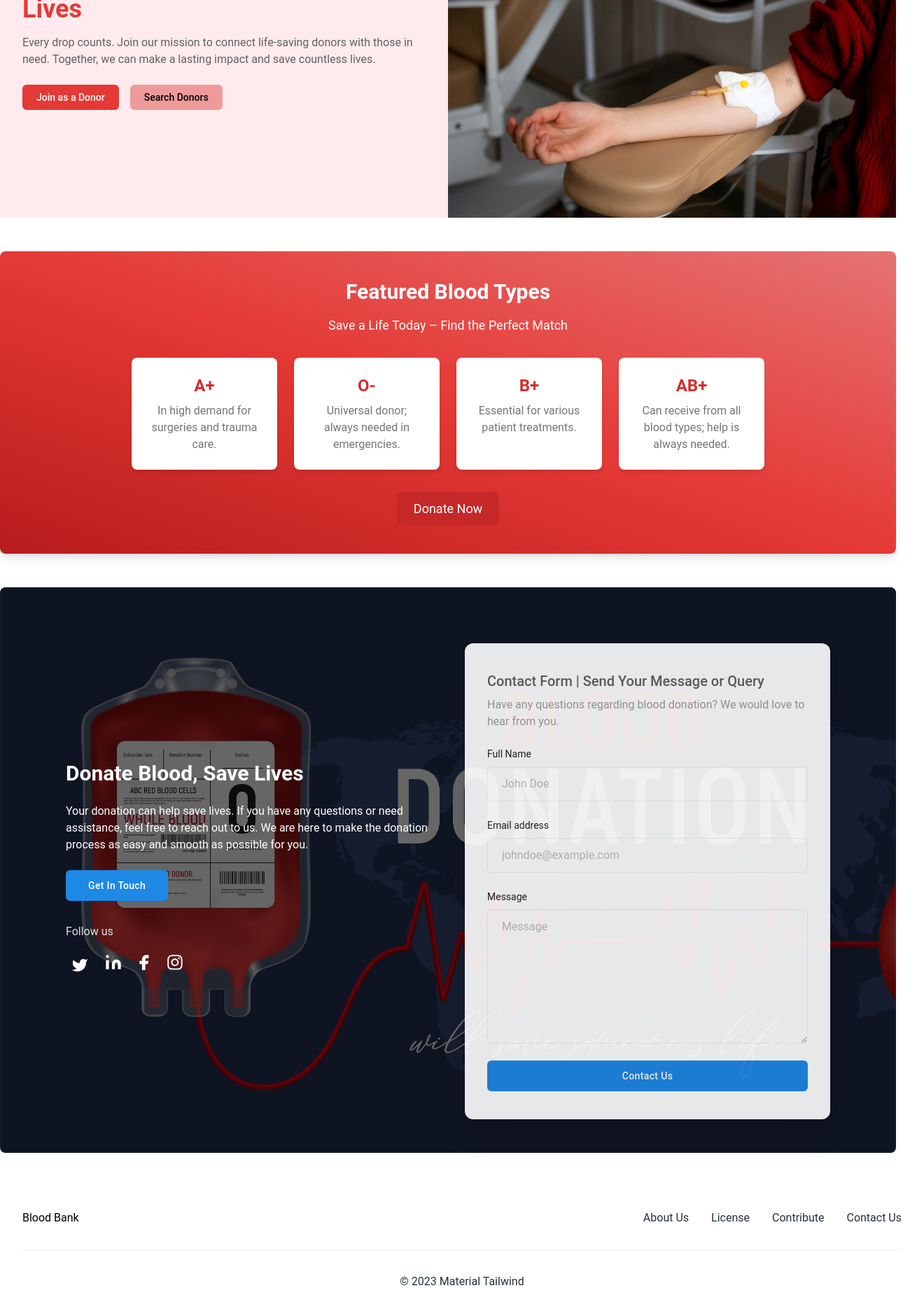
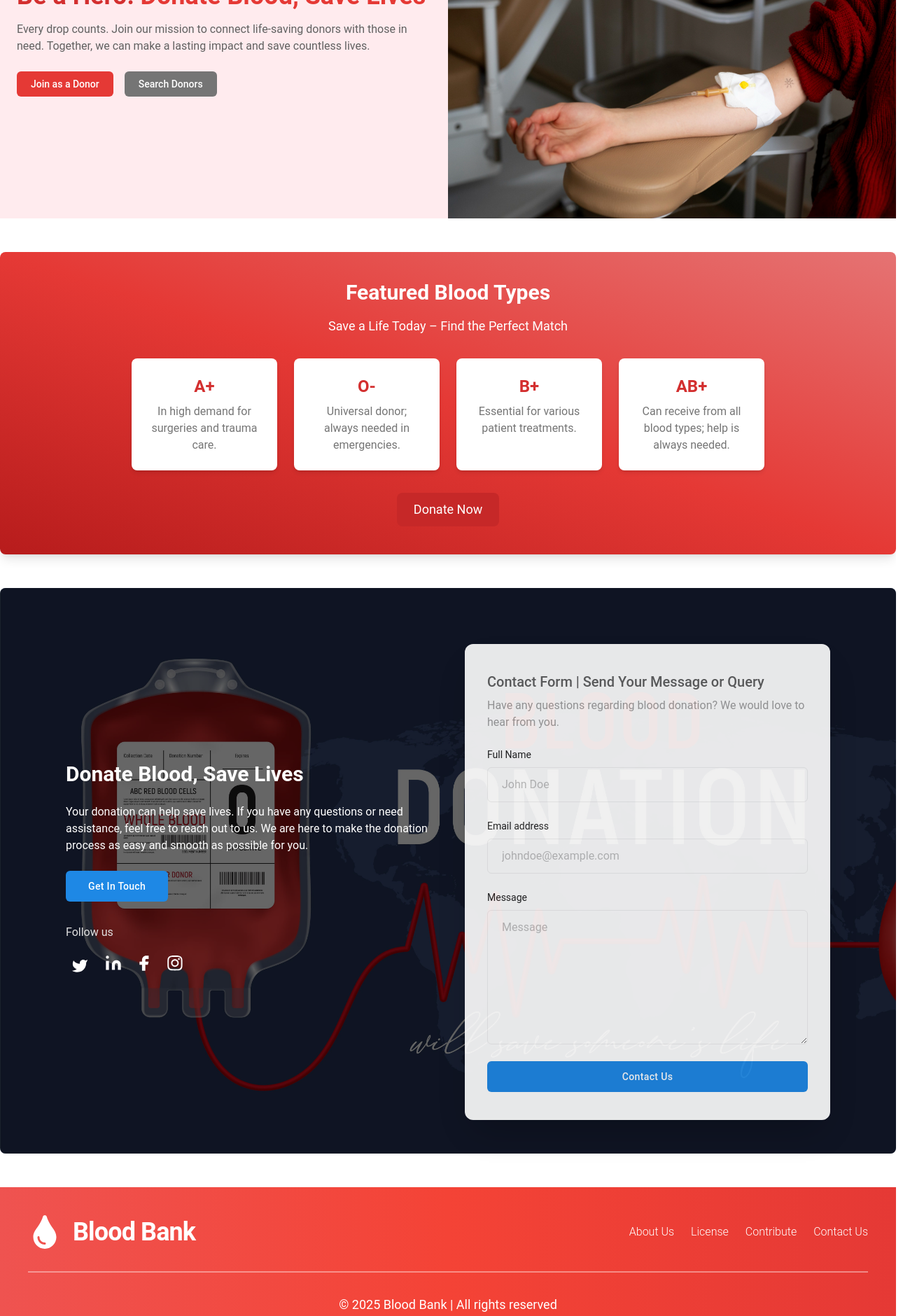
Before and after one commit to SahariorRidoy/Blood-Bank-Management-Client, a React (Vite) app: page / in a window 1280 px wide. Shown: the part 320-2200 px from the top of the page at 70% size, 1320 px wide, since content can reach past the window. Built offline with nearby package versions, Linux system fonts and the light colour scheme; no server answers.

Commit message:
Added Footer style, fix other pages styles and responsiveness

```diff
--- a/src/MainLayout/MainLayout.jsx
+++ b/src/MainLayout/MainLayout.jsx
@@ -4,15 +4,21 @@ import { FooterWithLogo } from "../components/Footer/FooterWithLogo";
 
 const MainLayout = () => {
   return (
-    <div className="max-w-[1320px] mx-auto flex flex-col min-h-screen">
-      <div>
-        <StickyNavbar></StickyNavbar>
-      </div>
-      <div className="flex-grow mt-10">
-        <Outlet></Outlet>
+    <div className="flex flex-col min-h-screen">
+      <div className="w-full fixed  z-50">
+        <StickyNavbar />
       </div>
 
-      <FooterWithLogo></FooterWithLogo>
+
+      <div className="flex-grow mt-10 w-full">
+        <div className="max-w-[1320px] mx-auto">
+          <Outlet />
+        </div>
+      </div>
+
+      <div className="w-full">
+        <FooterWithLogo />
+      </div>
     </div>
   );
 };
--- a/src/Pages/BlogPage/BlogPage.jsx
+++ b/src/Pages/BlogPage/BlogPage.jsx
@@ -26,7 +26,7 @@ const BlogPage = () => {
   }, []);
 
   return (
-    <div className="container mx-auto p-4">
+    <div className="container mx-auto p-4 mt-14">
       <h2 className="text-2xl font-bold text-center mb-6">Published Blogs</h2>
 
       {/* Search bar (centered) */}
--- a/src/Pages/DonationRequest/DonationRequest.jsx
+++ b/src/Pages/DonationRequest/DonationRequest.jsx
@@ -22,7 +22,7 @@ const DonationRequests = () => {
   }
 
   return (
-    <div className="container mx-auto p-4 bg-red-50">
+    <div className="container mx-auto p-4 mt-14 bg-red-50">
       <h2 className="text-3xl font-bold text-center mb-6 text-red-700">
         Pending Blood Donation Requests
       </h2>
--- a/src/Pages/Home/Banner/Banner.jsx
+++ b/src/Pages/Home/Banner/Banner.jsx
@@ -2,10 +2,10 @@ import { Link } from 'react-router-dom';
 import bannerImg from "../../../assets/banner-high.jpg"
 const Header = () => {
   return (
-    <header className="bg-red-50 dark:bg-gray-900">
+    <header className="bg-red-50 dark:bg-gray-900 md:mt-20">
     <div className="lg:flex">
       <div className="flex items-center justify-center w-full px-6 py-8 lg:h-[32rem] lg:w-1/2">
-        <div className="max-w-xl">
+        <div className="max-w-">
           <h2 className="text-3xl font-semibold text-red-700 dark:text-red-400 lg:text-4xl">
             Be a Hero: <span className="text-red-600 dark:text-red-500">Donate Blood, Save Lives</span>
           </h2>
@@ -17,13 +17,13 @@ const Header = () => {
           <div className="flex flex-col mt-6 space-y-3 lg:space-y-0 lg:flex-row">
             <Link
               to="/register"
-              className="block px-5 py-2 text-sm font-medium text-center text-white transition-colors duration-300 bg-red-600 rounded-md hover:bg-red-500"
+              className="block px-5 py-2 text-sm font-medium text-center text-white transition-colors duration-300 bg-red-600 rounded-md hover:bg-red-900"
             >
               Join as a Donor
             </Link>
             <Link
               to="/search"
-              className="block px-5 py-2 text-sm font-medium text-center text-black transition-colors duration-300 bg-red-200 rounded-md lg:mx-4 hover:bg-red-300"
+              className="block px-5 py-2 text-sm font-medium text-center transition-colors duration-300 text-white  bg-gray-600 rounded-md lg:mx-4 hover:bg-red-900"
             >
               Search Donors
             </Link>
--- a/src/Pages/Home/FundingPage/FundingPage.jsx
+++ b/src/Pages/Home/FundingPage/FundingPage.jsx
@@ -20,7 +20,7 @@ const FundingPage = () => {
   };
 
   return (
-    <div className="funding-page max-w-5xl mx-auto p-6">
+    <div className="funding-page max-w-5xl mx-auto mt-16 p-6">
       <h1 className="text-3xl font-bold text-center mb-4">Support Our Cause</h1>
       <p className="text-center text-gray-600 mb-6">Your contribution can make a real difference. Please enter your payment details below.</p>
 
--- a/src/Pages/Home/Home.jsx
+++ b/src/Pages/Home/Home.jsx
@@ -10,14 +10,14 @@ const Home = () => {
         return <Loading />
       }
     return (
-        <div className='max-w-[1320px] mx-auto'>
+        <div  className='max-w-[1320px] mx-auto'>
             <div>
             <Banner></Banner>
             </div>
             <div className='pt-12'>
                 <FeaturedBloodTypes></FeaturedBloodTypes>
             </div>
-            <div className='py-12'>
+            <div  className='py-12'>
             <ContactUs></ContactUs>
             </div>
         </div>
--- a/src/components/Footer/FooterWithLogo.jsx
+++ b/src/components/Footer/FooterWithLogo.jsx
@@ -1,18 +1,24 @@
 import { Typography } from "@material-tailwind/react";
+import { FaTint } from 'react-icons/fa';  // Blood drop icon
 
 export function FooterWithLogo() {
   return (
-    <footer className="w-[1320px] mx-auto bg-white p-8">
-      <div className="flex flex-row flex-wrap items-center justify-center gap-y-6 gap-x-12 bg-white text-center md:justify-between">
-        {/* <img src="https://docs.material-tailwind.com/img/logo-ct-dark.png" alt="logo-ct" className="w-10" /> */}
-        <h2>Blood Bank</h2>
-        <ul className="flex flex-wrap items-center gap-y-2 gap-x-8">
+    <footer className="w-full bg-gradient-to-r from-red-400 via-red-500 to-red-600 p-10">
+      {/* Outer div takes full width, inner div is constrained */}
+      <div className="max-w-[1320px] mx-auto flex flex-col sm:flex-row items-center justify-between text-center text-white">
+        {/* Logo with Icon */}
+        <div className="flex items-center gap-4 mb-6 sm:mb-0">
+          <FaTint className="text-white text-5xl transform hover:scale-110 transition-all duration-300" />
+          <h2 className="text-4xl font-semibold tracking-tight">Blood Bank</h2>
+        </div>
+
+        {/* Links */}
+        <ul className="flex flex-col sm:flex-row items-center gap-6 text-lg font-medium">
           <li>
             <Typography
               as="a"
-              href="#"
-              color="blue-gray"
-              className="font-normal transition-colors hover:text-blue-500 focus:text-blue-500"
+              color="white"
+              className="transition-colors cursor-pointer hover:text-red-200 focus:text-red-200"
             >
               About Us
             </Typography>
@@ -20,9 +26,8 @@ export function FooterWithLogo() {
           <li>
             <Typography
               as="a"
-              href="#"
-              color="blue-gray"
-              className="font-normal transition-colors hover:text-blue-500 focus:text-blue-500"
+              color="white"
+              className="transition-colors cursor-pointer hover:text-red-200 focus:text-red-200"
             >
               License
             </Typography>
@@ -30,9 +35,8 @@ export function FooterWithLogo() {
           <li>
             <Typography
               as="a"
-              href="#"
-              color="blue-gray"
-              className="font-normal transition-colors hover:text-blue-500 focus:text-blue-500"
+              color="white"
+              className="transition-colors cursor-pointer hover:text-red-200 focus:text-red-200"
             >
               Contribute
             </Typography>
@@ -40,18 +44,19 @@ export function FooterWithLogo() {
           <li>
             <Typography
               as="a"
-              href="#"
-              color="blue-gray"
-              className="font-normal transition-colors hover:text-blue-500 focus:text-blue-500"
+              color="white"
+              className="transition-colors cursor-pointer hover:text-red-200 focus:text-red-200"
             >
               Contact Us
             </Typography>
           </li>
         </ul>
       </div>
-      <hr className="my-8 border-blue-gray-50" />
-      <Typography color="blue-gray" className="text-center font-normal">
-        &copy; 2023 Material Tailwind
+
+      {/* Footer Divider and Copyright */}
+      <hr className="max-w-[1320px] mx-auto my-8 border-t-2 border-white opacity-40" />
+      <Typography color="white" className="text-center font-normal text-lg">
+        &copy; 2025 Blood Bank | All rights reserved
       </Typography>
     </footer>
   );
--- a/src/components/Navbar/StickyNavbar.jsx
+++ b/src/components/Navbar/StickyNavbar.jsx
@@ -126,9 +126,9 @@ export function StickyNavbar() {
   );
 
   return (
-    <div className="">
-      <Navbar className="sticky bg-red-100 w-full lg:w-[1320px] mx-auto top-0 z-50 h-max max-w-full rounded-none px-4 py-2 lg:px-8 lg:py-4">
-        <div className="flex items-center justify-between text-blue-gray-900">
+    <div className="w-full">
+      <Navbar className="sticky top-0  z-50 bg-red-100 w-full h-max max-w-full rounded-none px-4 py-2 lg:px-8 lg:py-4">
+  <div className="flex items-center justify-between text-blue-gray-900 max-w-[1320px] mx-auto w-full">
     <Typography
       as="a"
       href="#"
@@ -146,7 +146,7 @@ export function StickyNavbar() {
                 ref={profileImageRef}
                 src={user?.photoURL}
                 alt="User Profile"
-                      className="w-10 h-10 rounded-full cursor-pointer  transition"
+                className="w-10 h-10 rounded-full cursor-pointer transition"
                 onClick={handleProfileClick}
               />
             </div>
@@ -222,6 +222,7 @@ export function StickyNavbar() {
   </div>
   <Collapse open={openNav}>{navList}</Collapse>
 </Navbar>
+
     </div>
   );
 }
```
Lines whose indentation alone changed are shown as unchanged.
